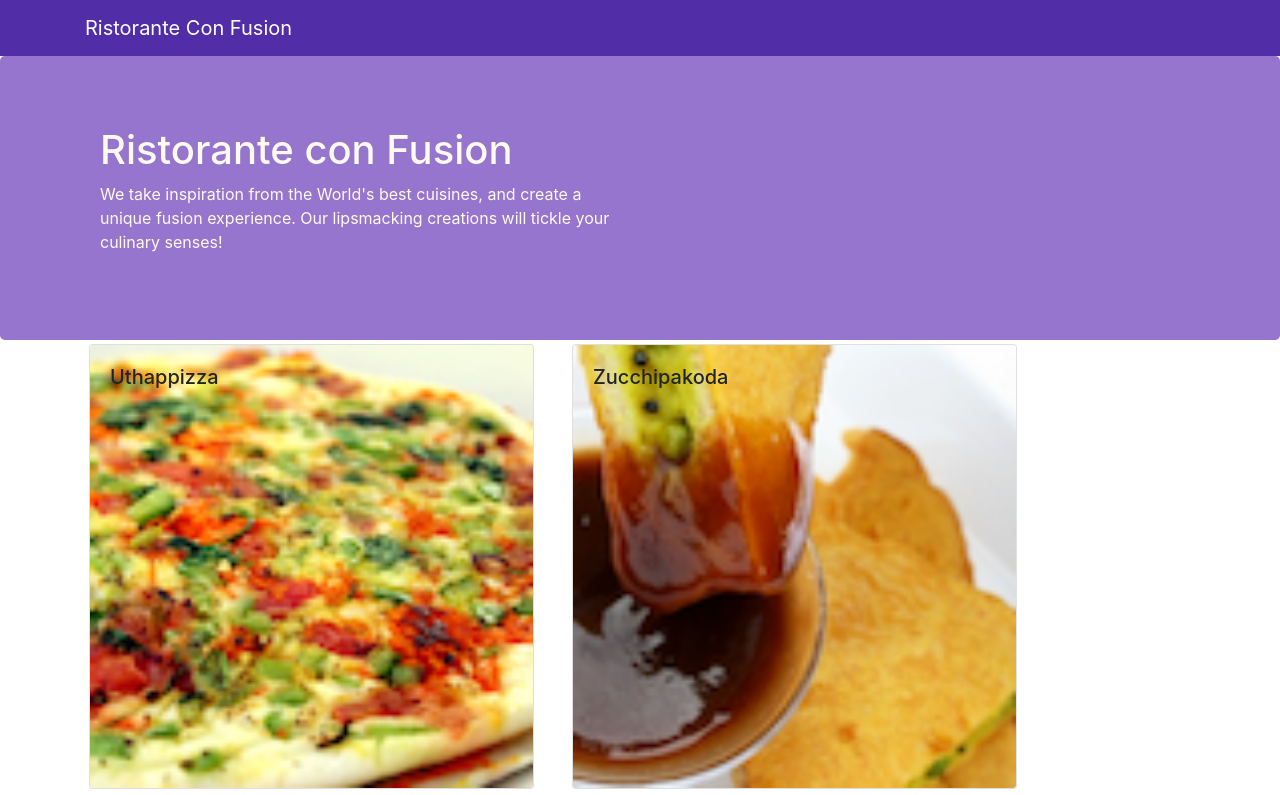
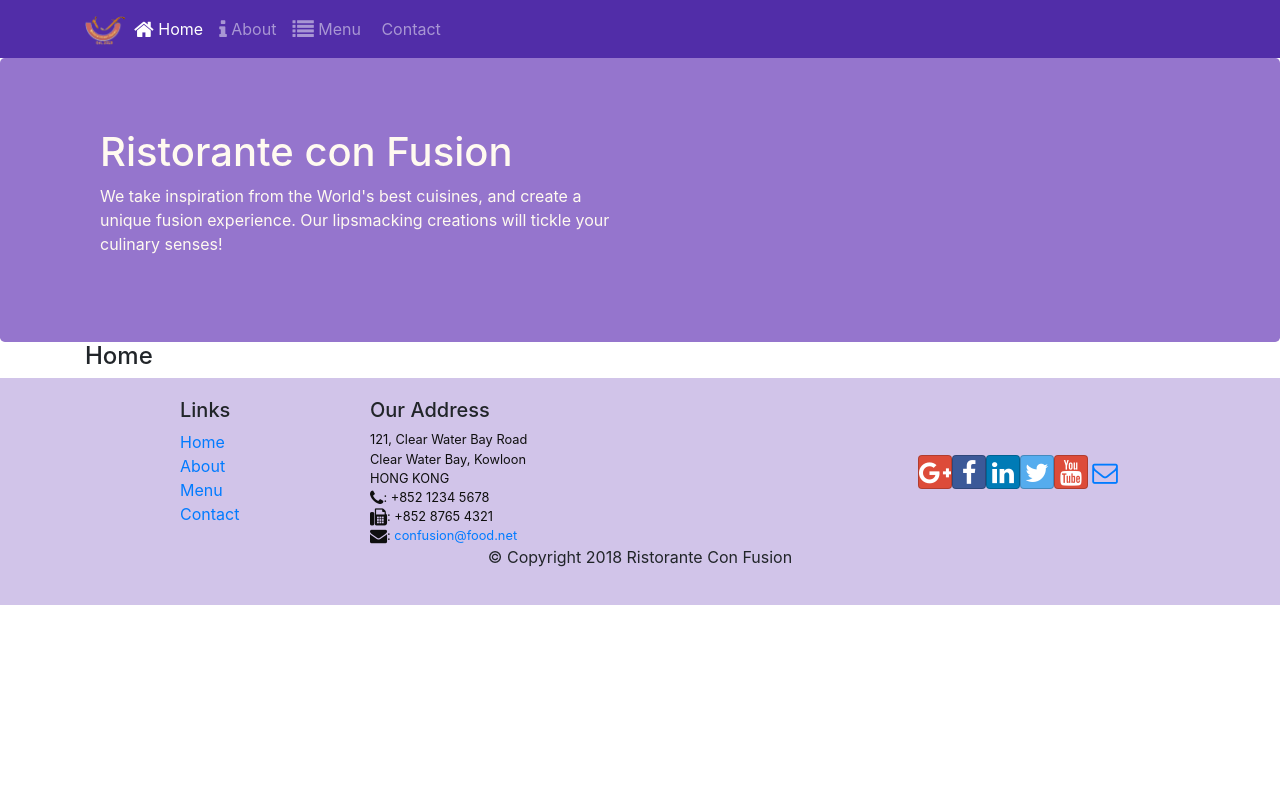
Before and after one commit to Xeelot/WebDevWithReactCourse, a React (Create React App) app in the folder ReactCourse/React/confusion/: page /home in a window 1280 px wide. Shown: the top 795 px of the page. Built offline with nearby package versions, Linux system fonts and the light colour scheme.

Commit message:
React Course - Navigation with ReactRouter

```diff
--- a/ReactCourse/React/confusion/src/components/FooterComponent.js
+++ b/ReactCourse/React/confusion/src/components/FooterComponent.js
@@ -1,4 +1,5 @@
 import React from 'react';
+import {Link} from 'react-router-dom';
 
 function Footer(props) {
     return(
@@ -8,10 +9,10 @@
                     <div className="col-4 offset-1 col-sm-2">
                         <h5>Links</h5>
                         <ul className="list-unstyled">
-                            <li><a href="#">Home</a></li>
-                            <li><a href="#">About</a></li>
-                            <li><a href="#">Menu</a></li>
-                            <li><a href="contactus.html">Contact</a></li>
+                            <li><Link to="/home">Home</Link></li>
+                            <li><Link to="/aboutus">About</Link></li>
+                            <li><Link to="/menu">Menu</Link></li>
+                            <li><Link to="/contactus">Contact</Link></li>
                         </ul>
                     </div>
                     <div className="col-7 col-sm-5">
--- a/ReactCourse/React/confusion/src/components/HeaderComponent.js
+++ b/ReactCourse/React/confusion/src/components/HeaderComponent.js
@@ -1,13 +1,60 @@
 import React, {Component} from 'react';
-import {Navbar, NavbarBrand, Jumbotron} from 'reactstrap';
+import {Navbar, NavbarBrand, Nav, NavbarToggler, NavItem, Collapse, Jumbotron} from 'reactstrap';
+import {NavLink} from 'react-router-dom';
 
 class Header extends Component {
+
+    constructor(props) {
+        super(props);
+        this.state = {
+            isNavOpen: false
+        };
+        this.toggleNav = this.toggleNav.bind(this);
+    }
+
+    toggleNav() {
+        this.setState({
+            isNavOpen: !this.state.isNavOpen
+        });
+    }
+
+    isOpen() {
+
+    }
+
     render() {
         return(
             <React.Fragment>
-                <Navbar dark>
+                <Navbar dark expand="md">
                     <div className="container">
-                        <NavbarBrand href="/">Ristorante Con Fusion</NavbarBrand>
+                        <NavbarToggler onClick={this.toggleNav} />
+                        <NavbarBrand className="mr-auto" href="/">
+                            <img src="assets/images/logo.png" alt="Ristorante con Fusion" height="30" width="41" />
+                        </NavbarBrand>
+                        <Collapse navbar isOpen={this.state.isNavOpen}>
+                            <Nav navbar>
+                                <NavItem>
+                                    <NavLink className="nav-link" to="/home">
+                                        <span className="fa fa-home fa-lg"></span> Home
+                                    </NavLink>
+                                </NavItem>
+                                <NavItem>
+                                    <NavLink className="nav-link" to="/aboutus">
+                                        <span className="fa fa-info fa-lg"></span> About
+                                    </NavLink>
+                                </NavItem>
+                                <NavItem>
+                                    <NavLink className="nav-link" to="/menu">
+                                        <span className="fa fa-list fa-lg"></span> Menu
+                                    </NavLink>
+                                </NavItem>
+                                <NavItem>
+                                    <NavLink className="nav-link" to="/contactus">
+                                        <span className="fa fa-address fa-lg"></span> Contact
+                                    </NavLink>
+                                </NavItem>
+                            </Nav>
+                        </Collapse>
                     </div>
                 </Navbar>
                 <Jumbotron>
--- a/ReactCourse/React/confusion/src/components/MainComponent.js
+++ b/ReactCourse/React/confusion/src/components/MainComponent.js
@@ -12,21 +12,22 @@
     constructor(props) {
         super(props);
         this.state = {
-            dishes: DISHES,
-            selectedDish: null
+            dishes: DISHES
         }
     }
 
-    onDishSelect(dishId) {
-        this.setState({ selectedDish: dishId });
-    }
-
     render() {
+        const HomePage = () => {
+            return(<Home />);
+        }
         return (
             <div>
                 <Header />
-                <Menu dishes={this.state.dishes} onClick={(dishId) => this.onDishSelect(dishId)} />
-                <DishDetail dish={this.state.dishes.filter((dish) => dish.id === this.state.selectedDish)[0]} />
+                <Switch>
+                    <Route path="/home" component={HomePage} />
+                    <Route exact path="/menu" component={() => <Menu dishes={this.state.dishes} />} />
+                    <Redirect to="/home" />
+                </Switch>
                 <Footer />
             </div>
         );
```
